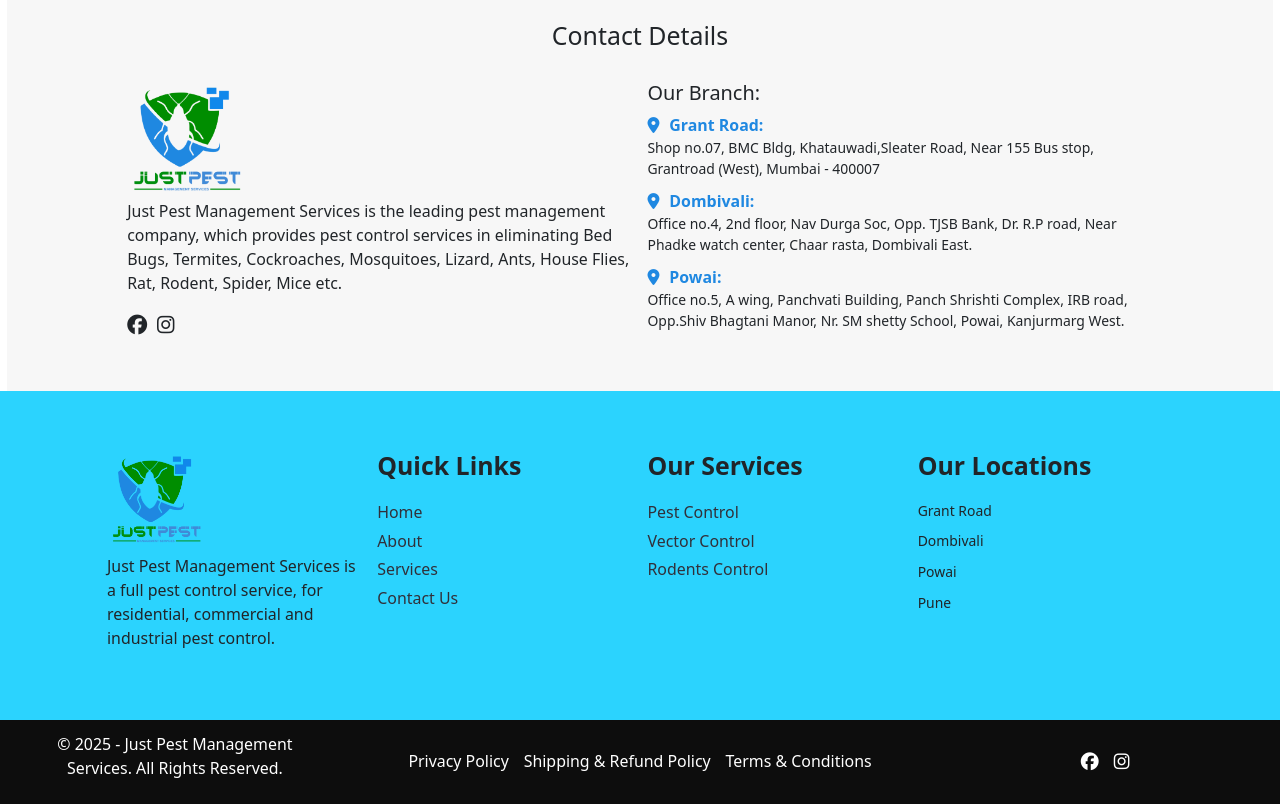
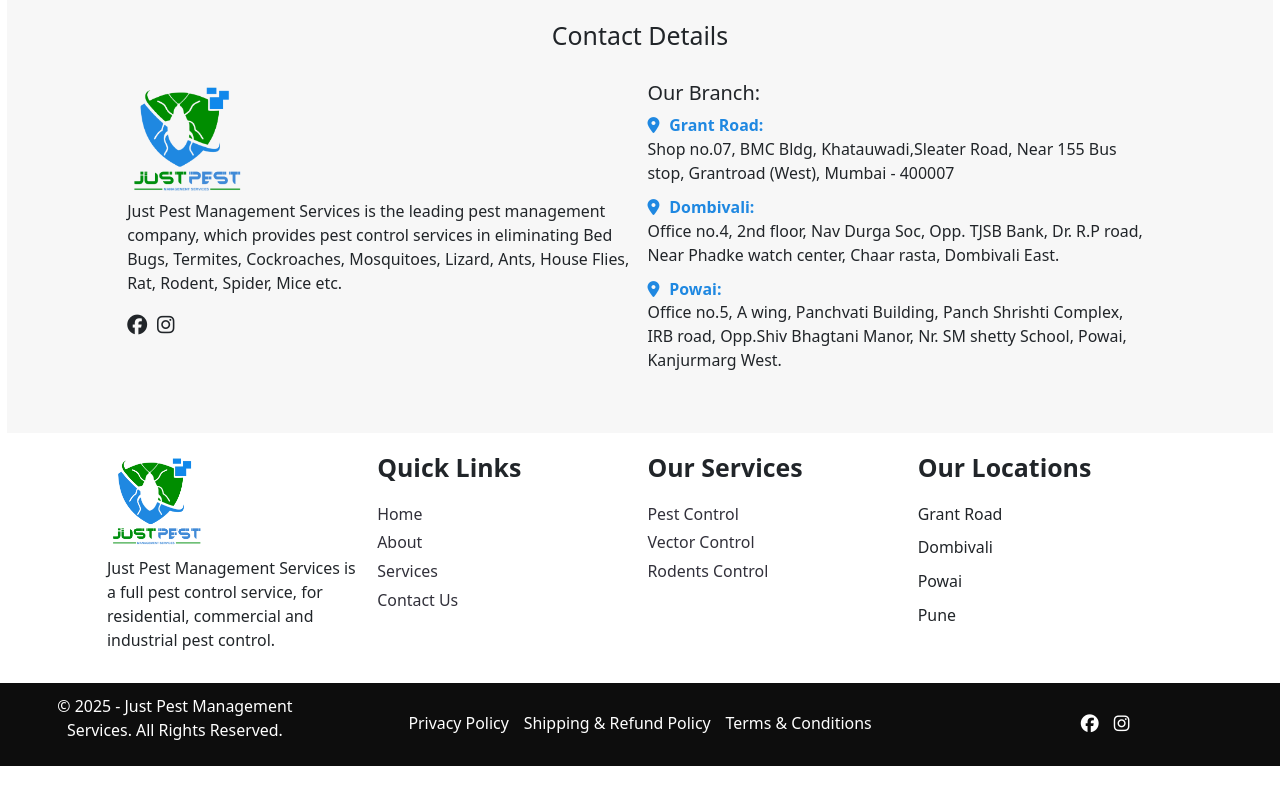
Before and after one commit to PratikChavan97/just-pest, a React (Vite) app: page /terms in a window 1280 px wide. Shown: the part 3400-4204 px from the top of the page. After the commit the page ends 4166 px from the top, so only its background shows below. Built offline with nearby package versions, Linux system fonts and the light colour scheme; the HTML template or start-up script is replaced by a standard one.

Commit message:
Deploy Routing

```diff
--- a/src/components/OurServices.jsx
+++ b/src/components/OurServices.jsx
@@ -42,12 +42,10 @@
           Get protected from Viruses & Diseases causing bacteria with a deep
           sanitization and Disinfection service.
         </p>
-        <Container>
-          <Row className="g-5">
-            {servicesData.map((item) => (
-              <ServicesCard item={item} key={item.title} />
-            ))}
-          </Row>
+        <Container className="d-flex flex-wrap justify-content-center align-items-center">
+          {servicesData.map((item) => (
+            <ServicesCard item={item} key={item.title} />
+          ))}
         </Container>
       </div>
     </Container>
--- a/src/components/ServicesCard.jsx
+++ b/src/components/ServicesCard.jsx
@@ -3,7 +3,7 @@
 
 function ServicesCard({ item }) {
   return (
-    <Col xs={12} md="6" className="service-card">
+    <Col xs={12} lg="3" md="3" className="service-card">
       <img src={item.image} alt={item.title} className="img-fluid" />
       <h3>{item.title}</h3>
       <p>{item.text}</p>
--- a/src/components/module.Footer.css
+++ b/src/components/module.Footer.css
@@ -3,9 +3,9 @@
 } */
 
 .footer-top {
-  background-color: var(--text-secondary);
+  background-color: #fff;
   /* height: 20rem; */
-  padding: 6rem 10rem;
+  padding: 2rem 10rem;
   /* display: flex;
   flex-direction: row;
   justify-content: center;
@@ -53,7 +53,8 @@
 }
 
 .location p {
-  font-size: 1.4rem;
+  font-size: 1.6rem;
+  font-weight: 400;
 }
 
 /* .footer-bottom {
--- a/src/components/module.OurServices.css
+++ b/src/components/module.OurServices.css
@@ -19,8 +19,10 @@
   background-color: #fff;
   padding: 1rem 1rem;
   border-radius: 0.4rem;
-  width: 80%;
+  width: 100%;
   padding: 2rem 5rem;
+  /* margin-right: 1rem; */
+  margin-bottom: 1rem;
 }
 
 .service-card h3 {
@@ -44,7 +46,6 @@
 
 .service-card button {
   position: relative;
-  top: 3.8rem;
+
   padding: 1rem 4rem;
-  margin-bottom: 1.5rem;
 }
--- a/src/index.css
+++ b/src/index.css
@@ -187,7 +187,7 @@
 }
 
 .cards {
-  background-color: #fed000;
+  background-color: #71b950;
   /* width: 100%; */
   padding: 3rem 4.5rem;
   border-radius: 5px;
@@ -215,7 +215,7 @@
 }
 
 .cards h2 {
-  color: #ffe054;
+  color: #fff;
   font-size: 50px;
   font-weight: bolder;
 }
```
Also changed, not shown: 7 other files (tests, documents, lock files or other folders).
